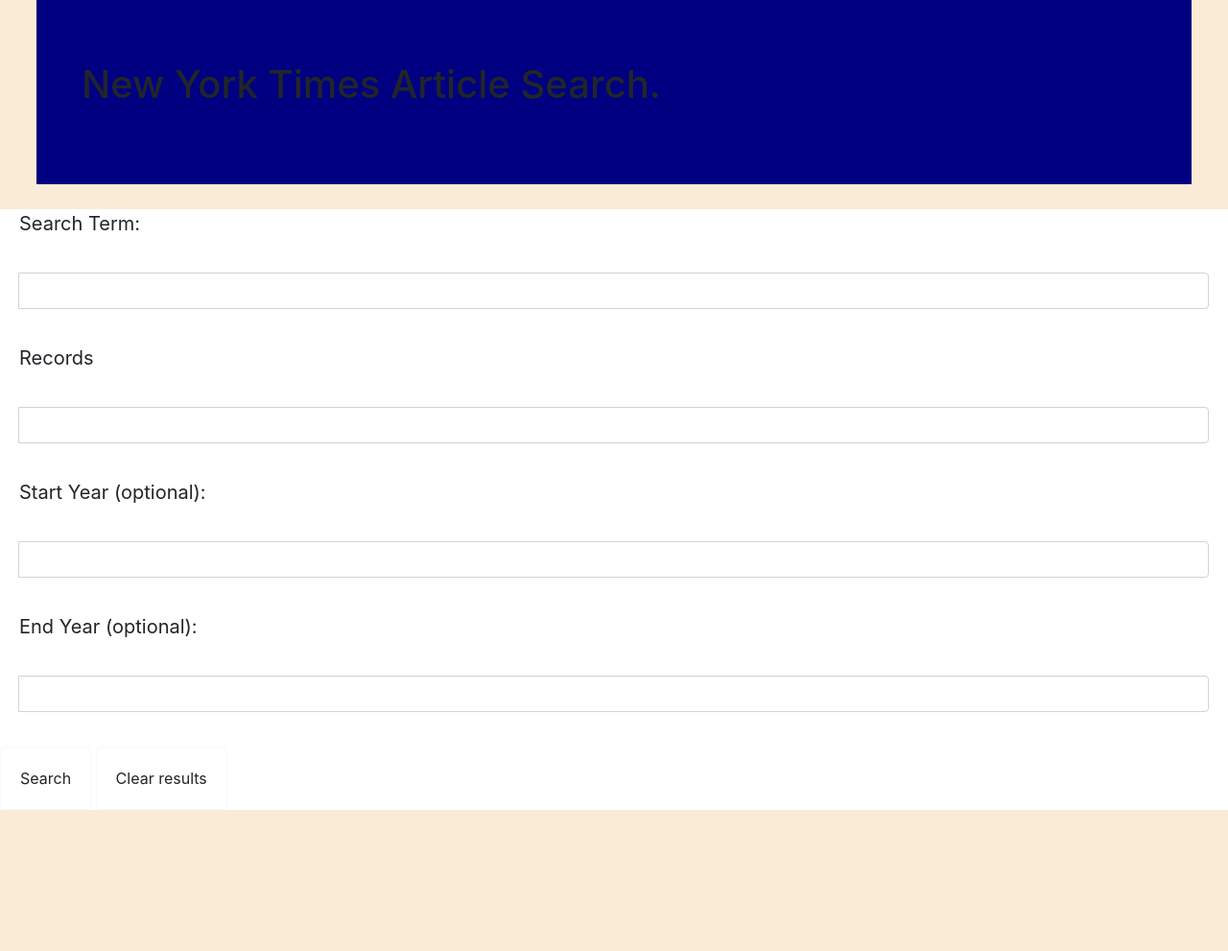
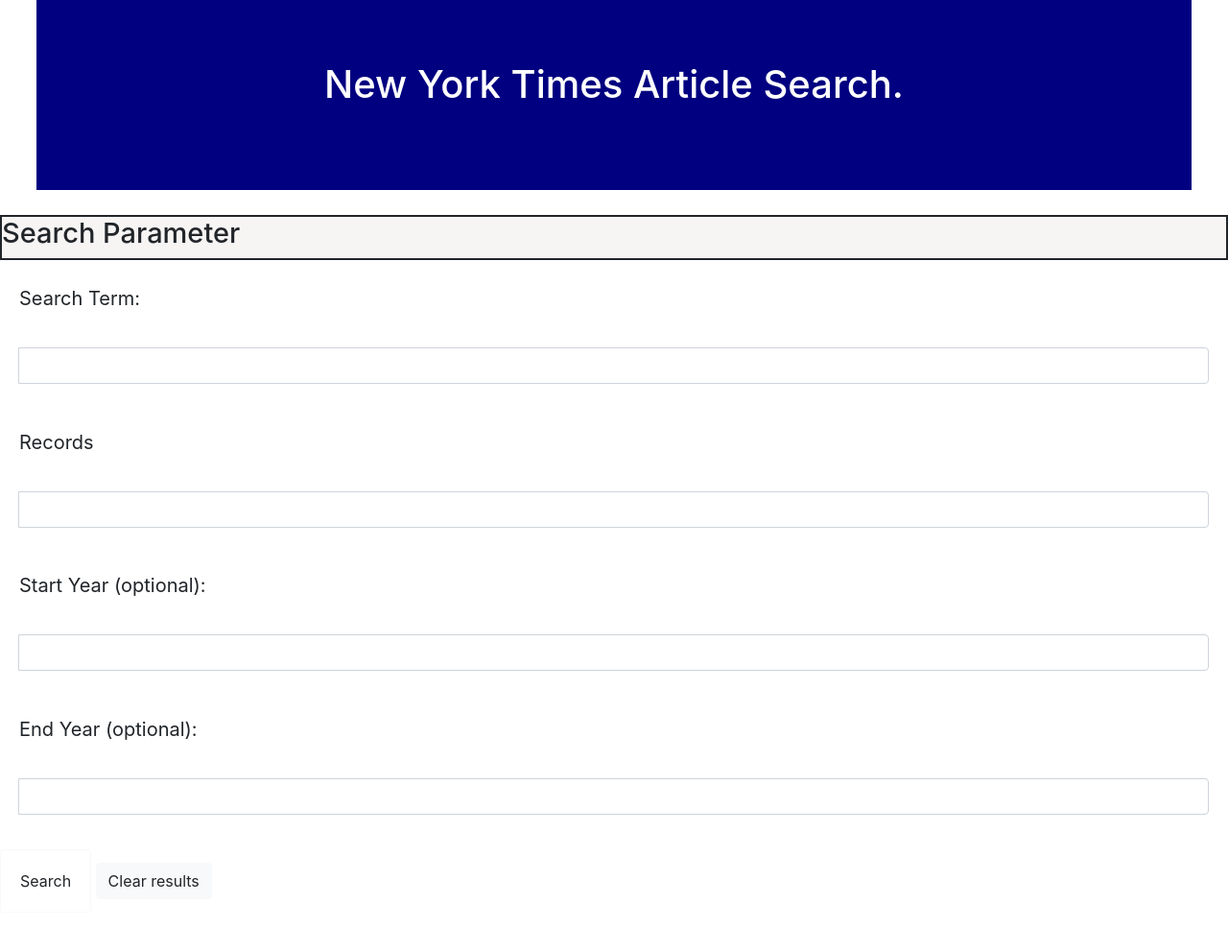
Before and after one commit to TroyAG/nyt-project, a plain HTML site: page index.html in a window 1280 px wide. Shown: the whole page at 96% size. Before the commit the page ends 844 px from the top, so only its background shows below. Drawn offline with nearby package versions, Linux system fonts and the light colour scheme.

Commit message:
not done yet

```diff
--- a/assets/css/style.css
+++ b/assets/css/style.css
@@ -1,6 +1,6 @@
 body{
     margin: auto;
-    background-color: antiquewhite;
+    background-color: white;
 }
 
 #wrapper{
@@ -8,19 +8,26 @@
 }
 
 .jumbotron{
+    text-align: center;
+    color: white;
     background-color: rgb(0,0,128);
     margin-bottom: 2%;
     margin-left: 3%;
     margin-right: 3%;
-}
-
-#searchParameter{
+   font-size: 90px;
+    font-weight: bolder;
 
 }
 
+#searchParamater{
+font-size: 29px;
+}
+
 #searchTerm{
+    margin: auto;
     padding: 20px;
-    margin: auto;
+
+
 }
 
 #records{
@@ -60,4 +67,9 @@
 p{
     margin-left: 20px;
     font-size: 20px;
+    margin-top: 2%;
 }
+#box{
+   border: 2px solid;
+   background-color:rgb(247, 245, 244);
+}
--- a/index.html
+++ b/index.html
@@ -22,15 +22,15 @@
 
 <div class="jumbotron jumbotron-fluid">
     <div class="container">
-      <h1 class="display-6">New York Times Article Search.</h1>
+      <h1 class="display-5">New York Times Article Search.</h1>
       <p class="lead"></p>
     </div>
   </div>
 
 <div id="wrapper">
-
-  <h1 id="searchParamater"></h1>
-
+<div id="box">
+  <h1 id="searchParamater">Search Parameter</h1>
+</div>
 <p>Search Term:</p>
   <div id="searchTerm" class="input-group mb-3">
     <div class="input-group-prepend">
@@ -65,9 +65,9 @@
 
   <button id="search" type="button" class="btn btn-light">Search</button>
 
-  <button id="theArticle" type="button" class="btn btn-light">Clear results</button>
+  <button id="clear" type="button" class="btn btn-light">Clear results</button>
 
-
+<div id="theArticle">
 </div>
 
 
```
